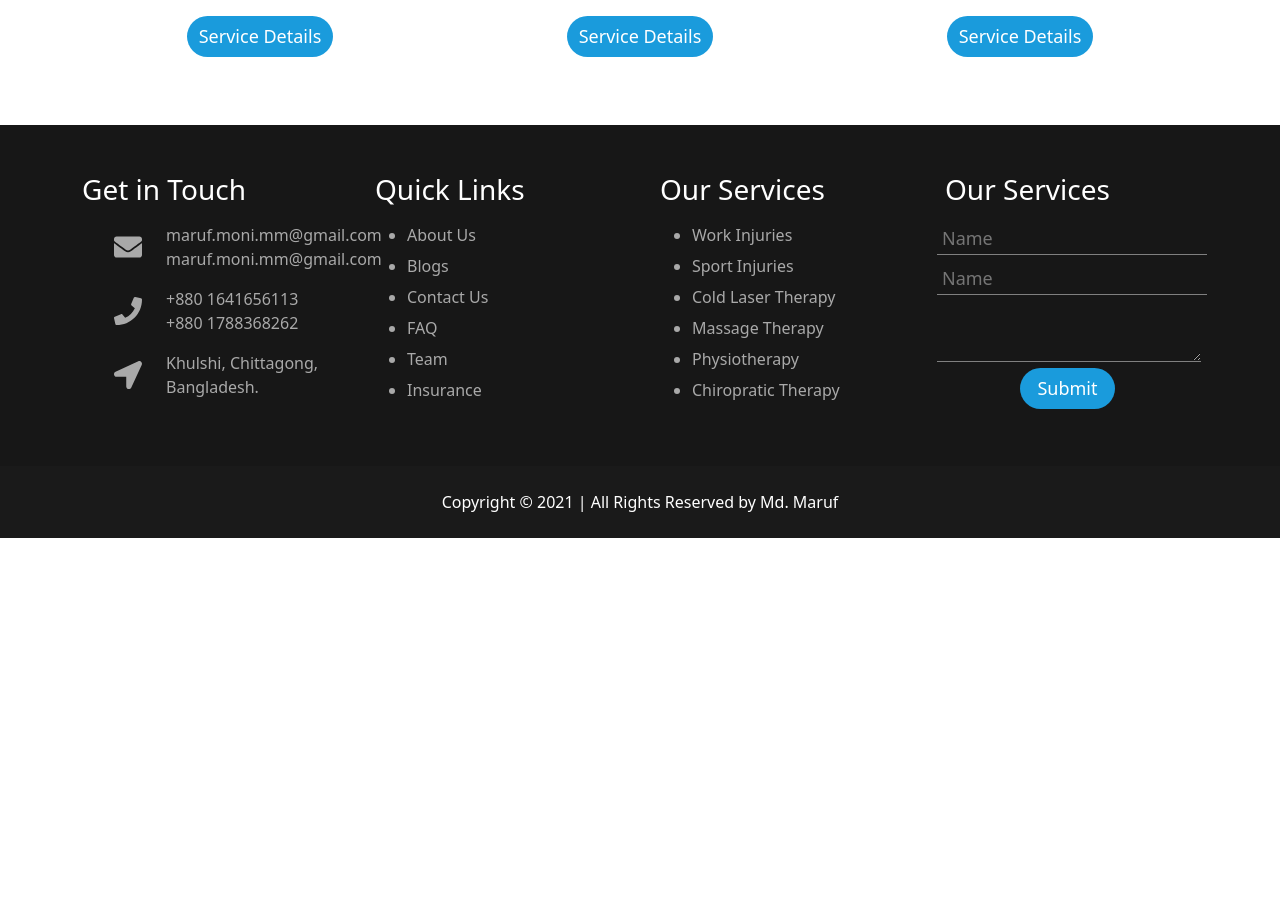
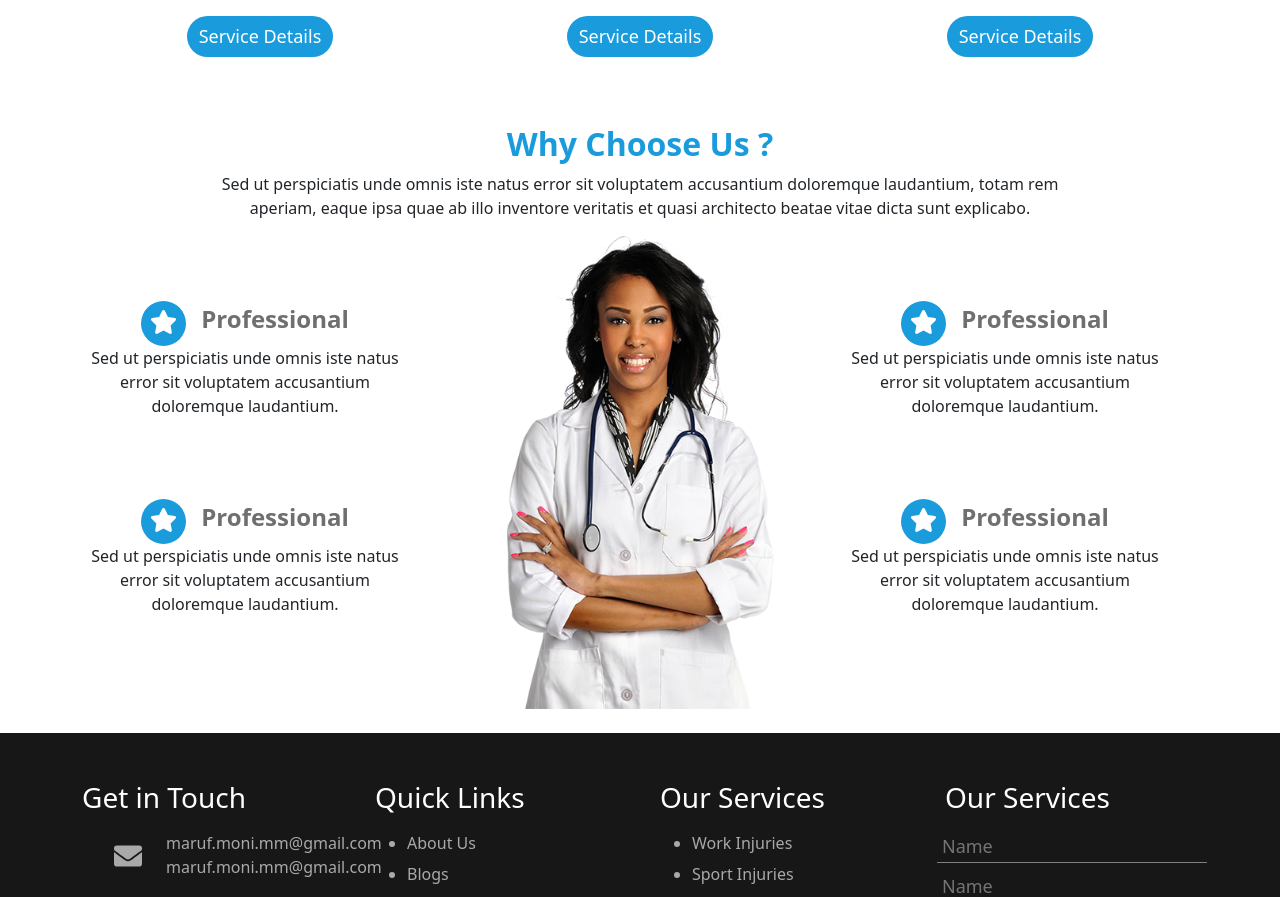
Before and after one commit to mdmaruf641/care-point, a React (Create React App) app: page / in a window 1280 px wide. Shown: the part 1306-2203 px from the top of the page. Before the commit the page ends 1844 px from the top, so only its background shows below. Built offline with nearby package versions, Linux system fonts and the light colour scheme; no server answers.

Commit message:
about us section added

```diff
--- /dev/null
+++ b/src/Components/Pages/Home/About/About.css
@@ -0,0 +1,62 @@
+.about-heading h2 {
+  color: #1a9bdc;
+}
+.single-items {
+  width: 350px;
+  margin-top: 50px;
+  padding-top: 15px;
+  transition: 0.3s;
+  border-radius: 10px;
+  -webkit-transition: 0.3s;
+  -moz-transition: 0.3s;
+  -ms-transition: 0.3s;
+  -o-transition: 0.3s;
+  -webkit-border-radius: 10px;
+  -moz-border-radius: 10px;
+  -ms-border-radius: 10px;
+  -o-border-radius: 10px;
+}
+
+.single-items:hover {
+  box-shadow: 0px 0px 15px 5px rgb(200, 200, 200);
+}
+
+.icon-body {
+  width: 45px;
+  height: 45px;
+  border-radius: 50%;
+  margin-right: 15px;
+  border: 2px solid transparent;
+  background-color: #1a9bdc;
+  transition: 0.3s;
+  -webkit-border-radius: 50%;
+  -moz-border-radius: 50%;
+  -ms-border-radius: 50%;
+  -o-border-radius: 50%;
+  -webkit-transition: 0.3s;
+  -moz-transition: 0.3s;
+  -ms-transition: 0.3s;
+  -o-transition: 0.3s;
+}
+.icon {
+  color: #fff;
+  margin-top: 5px;
+  margin-left: 7px;
+}
+
+.single-items:hover .icon-body {
+  background-color: transparent;
+  border: 2px solid #1a9bdc;
+  transition: 0.3s;
+  -webkit-transition: 0.3s;
+  -moz-transition: 0.3s;
+  -ms-transition: 0.3s;
+  -o-transition: 0.3s;
+}
+.single-items:hover .icon {
+  color: #1a9bdc;
+}
+
+.title {
+  color: #6f6f6e;
+}
--- /dev/null
+++ b/src/Components/Pages/Home/About/About.js
@@ -0,0 +1,104 @@
+import React from "react";
+import { Container, Row } from "react-bootstrap";
+import "./About.css";
+import aboutImg from "../../../../images/about-img.png";
+import { FontAwesomeIcon } from "@fortawesome/react-fontawesome";
+import { faStar } from "@fortawesome/free-solid-svg-icons";
+
+const About = () => {
+  const star = <FontAwesomeIcon icon={faStar} />;
+
+  return (
+    <div className="about" id="about">
+      <Container>
+        <div className="about-heading">
+          <h2 className="fw-bold">Why Choose Us ?</h2>
+          <p className="w-75 mx-auto">
+            Sed ut perspiciatis unde omnis iste natus error sit voluptatem
+            accusantium doloremque laudantium, totam rem aperiam, eaque ipsa
+            quae ab illo inventore veritatis et quasi architecto beatae vitae
+            dicta sunt explicabo.
+          </p>
+        </div>
+
+        <div className="about-items">
+          <Row>
+            <div className="col-md-4">
+              <Row className="single-items">
+                <div className="items-head d-flex justify-content-center align-items-center">
+                  <div className="icon-body">
+                    <h3 className="icon me-3 fs-4">{star}</h3>
+                  </div>
+                  <div className="title">
+                    <h4 className="fw-bolder">Professional</h4>
+                  </div>
+                </div>
+                <div className="desc">
+                  <p>
+                    Sed ut perspiciatis unde omnis iste natus error sit
+                    voluptatem accusantium doloremque laudantium.
+                  </p>
+                </div>
+              </Row>
+              <Row className="single-items">
+                <div className="items-head d-flex justify-content-center align-items-center">
+                  <div className="icon-body">
+                    <h3 className="icon me-3 fs-4">{star}</h3>
+                  </div>
+                  <div className="title ">
+                    <h4 className="fw-bolder">Professional</h4>
+                  </div>
+                </div>
+                <div className="desc">
+                  <p>
+                    Sed ut perspiciatis unde omnis iste natus error sit
+                    voluptatem accusantium doloremque laudantium.
+                  </p>
+                </div>
+              </Row>
+            </div>
+            <div className="col-md-4">
+              <img className="w-75 mx-auto" src={aboutImg} alt="" />
+            </div>
+            <div className="col-md-4">
+              <Row className="single-items">
+                <div className="items-head d-flex justify-content-center align-items-center">
+                  <div className="icon-body">
+                    <h3 className="icon me-3 fs-4">{star}</h3>
+                  </div>
+                  <div className="title">
+                    <h4 className="fw-bolder">Professional</h4>
+                  </div>
+                </div>
+                <div className="desc">
+                  <p>
+                    Sed ut perspiciatis unde omnis iste natus error sit
+                    voluptatem accusantium doloremque laudantium.
+                  </p>
+                </div>
+              </Row>
+              <Row className="single-items">
+                <div className="items-head d-flex justify-content-center align-items-center">
+                  <div className="icon-body">
+                    <h3 className="icon me-3 fs-4">{star}</h3>
+                  </div>
+                  <div className="title ">
+                    <h4 className="fw-bolder">Professional</h4>
+                  </div>
+                </div>
+                <div className="desc">
+                  <p>
+                    Sed ut perspiciatis unde omnis iste natus error sit
+                    voluptatem accusantium doloremque laudantium.
+                  </p>
+                </div>
+              </Row>
+            </div>
+          </Row>
+        </div>
+      </Container>
+    </div>
+  );
+};
+
+export default About;
--- a/src/Components/Pages/Home/Home/Home.js
+++ b/src/Components/Pages/Home/Home/Home.js
@@ -1,4 +1,5 @@
 import React from "react";
+import About from "../About/About";
 import Banner from "../Banner/Banner";
 import Services from "../Services/Services";
 
@@ -7,6 +8,7 @@ const Home = () => {
     <div>
       <Banner></Banner>
       <Services></Services>
+      <About></About>
     </div>
   );
 };
```
